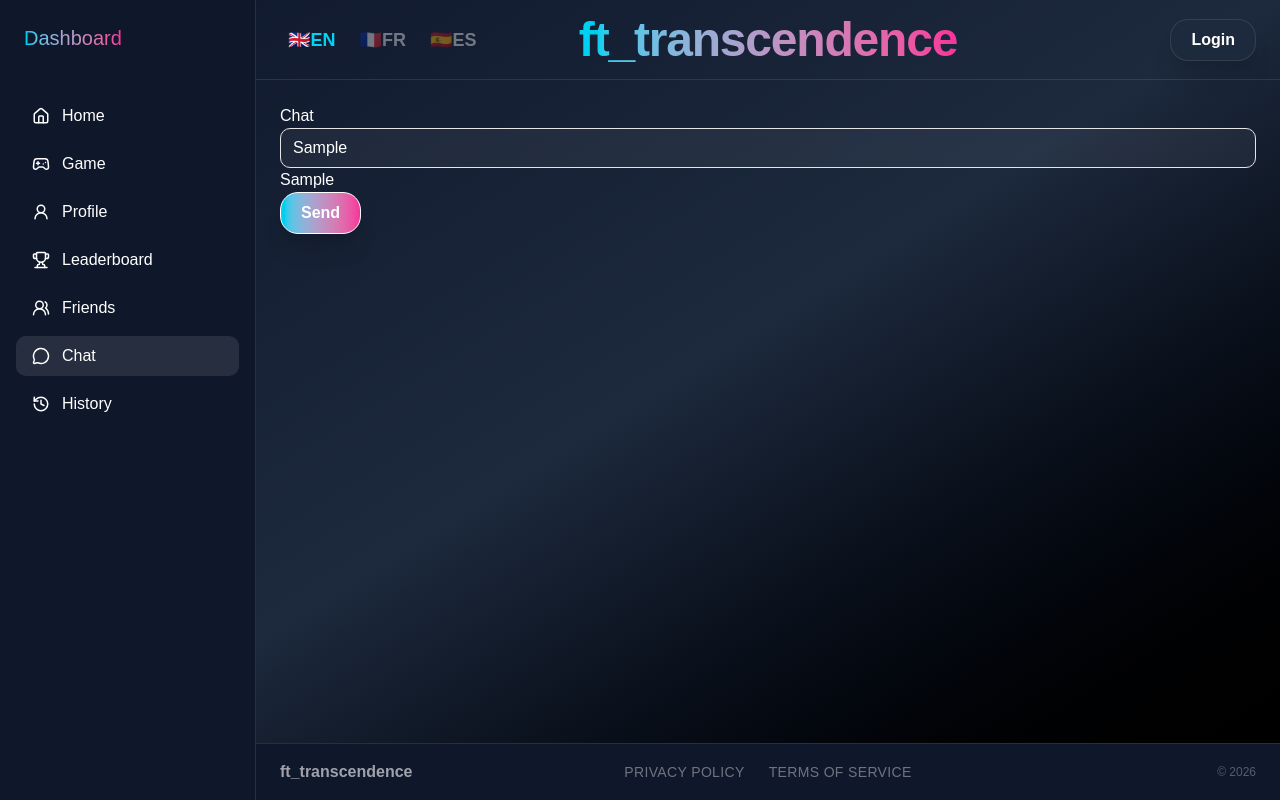
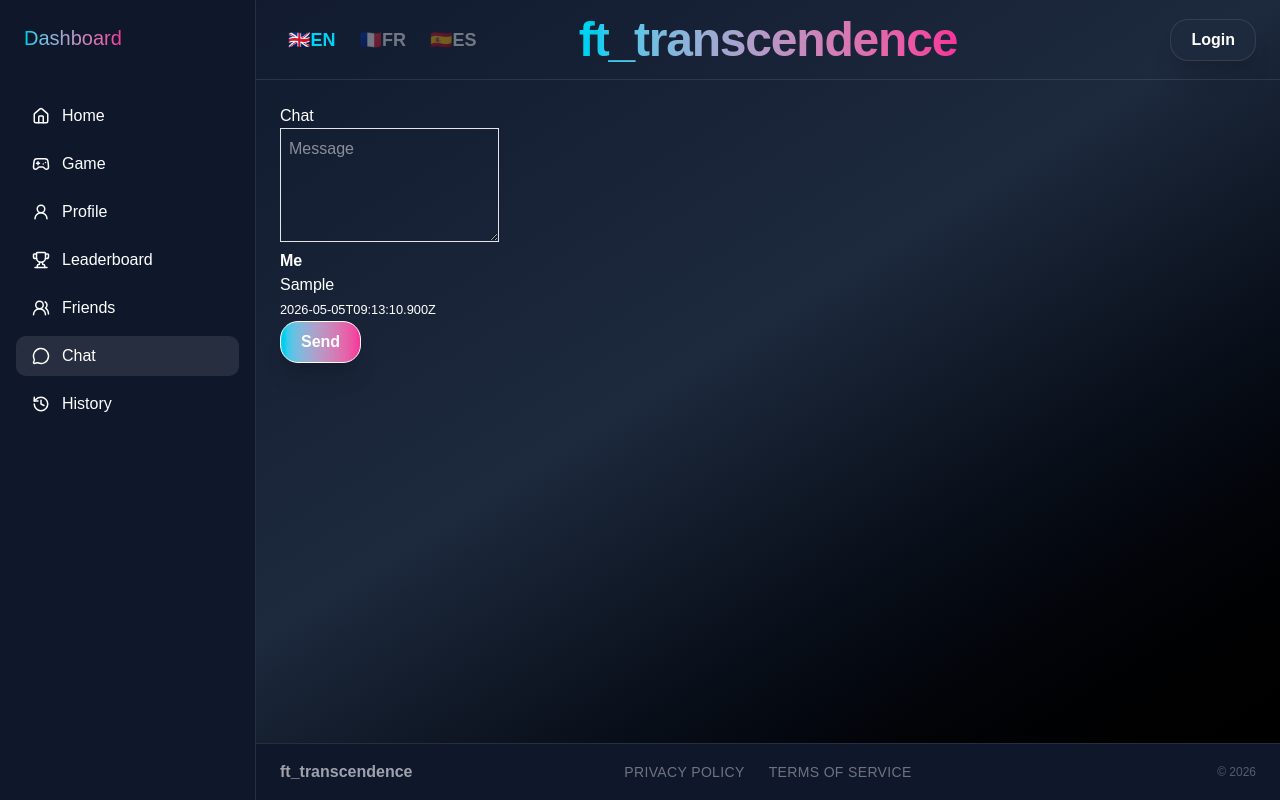
Before and after one commit to team-Segfault-Society-42/Ft_transcendence, a React app in the folder frontend/: page /chat in a window 1280 px wide. Both pictures are taken after typing "Sample" into the empty fields and a click on the button "Send". Built offline with nearby package versions, Linux system fonts and the light colour scheme; no server answers; the HTML template or start-up script is replaced by a standard one.

Commit message:
feat(chat): add local messages

```diff
--- a/frontend/src/components/BasicChat.tsx
+++ b/frontend/src/components/BasicChat.tsx
@@ -2,20 +2,73 @@ import { useState } from "react";
 import { Button } from "./ui/Button";
 import { Input } from "./ui/Input";
 
+type UserChat = {
+  id: number;
+  username: string;
+  avatar: string | null;
+};
+
+type ChatMessage = {
+  id: number;
+  content: string;
+  createdAt: string;
+  user: UserChat;
+};
+
 export function BasicChat() {
   const [content, setContent] = useState("");
+  const [messages, setMessage] = useState<ChatMessage[]>([]);
+
+  function sendMessage() {
+    const text = content.trim();
+
+    if (text.length === 0) {
+      return;
+    }
+    setMessage((current) => [
+      ...current,
+      {
+        id: Date.now(),
+        content: text,
+        createdAt: new Date().toISOString(),
+        user: {
+          id: 0,
+          username: "Me",
+          avatar: null,
+        },
+      },
+    ]);
+    setContent("");
+  }
 
   return (
     <section>
       <h1>Chat</h1>
       <div></div>
-      <Input
+      <textarea
         value={content}
         onChange={(event) => setContent(event.target.value)}
+        onKeyDown={(event) => {
+          if (event.key == "Enter" && !event.shiftKey) {
+            event.preventDefault();
+            sendMessage();
+          }
+        }}
         placeholder="Message"
+        rows={4}
+        className="border p-2"
       />
-      <p>{content}</p>
-      <Button>Send</Button>
+      {messages.map((message) => (
+        <div key={message.id}>
+          <p>
+            {" "}
+            <strong>{message.user.username}</strong>
+          </p>
+          <p>{message.content}</p>
+          <small>{message.createdAt}</small>
+        </div>
+      ))}
+      <Button onClick={sendMessage}>Send</Button>
     </section>
   );
 }
```
